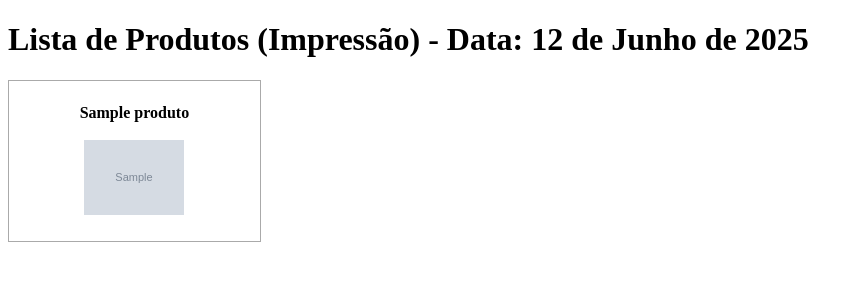
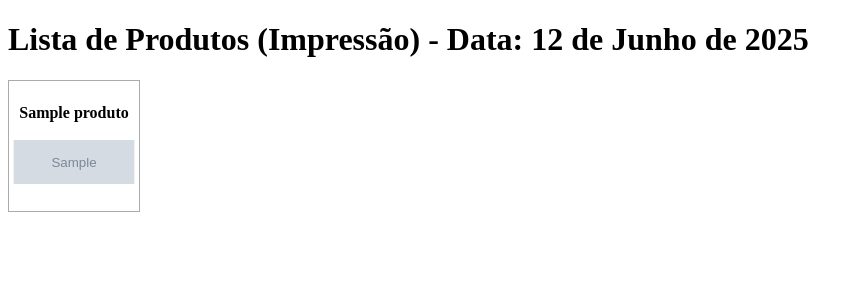
Before and after one commit to ReverseCall/assai_tabelas, a Django app: page /imprimir/ in a window 1280 px wide. Shown: the top 300 px of the page, without its empty margins (0-863 px from the left). Run offline with Django 5.2, Linux system fonts and the light colour scheme; tables that the repository leaves empty hold one stand-in row (values such as "Sample post"); grey boxes marked "Sample" are stand-in pictures.

Commit message:
atualizando o css

```diff
--- a/produtos/templates/base.html
+++ b/produtos/templates/base.html
@@ -5,9 +5,7 @@
   <meta charset="UTF-8">
   <meta name="viewport" content="width=device-width, initial-scale=1.0">
 
-  {% block styles %}
-    <!-- quem herdar esse base poderá injetar seus próprios <link> ou <style> -->
-  {% endblock styles %}
+  {% block styles %}{% endblock styles %}
 
   <title>Meu Sistema de Produtos</title>
 </head>
--- a/produtos/templates/imprimir.html
+++ b/produtos/templates/imprimir.html
@@ -31,9 +31,7 @@
         {% endif %}
       </div>
 
-      {% if forloop.counter|divisibleby:"20" %}
-        <div class="page-break"></div>
-      {% endif %}
+
     {% endfor %}
   </div>
 {% endblock %}
--- a/static/css/style.css
+++ b/static/css/style.css
@@ -15,7 +15,7 @@
 /* Impressão em A4 (5 colunas) */
 .print-container {
   display: grid;
-  grid-template-columns: repeat(5, 1Fr);
+  grid-template-columns: repeat(7, 1Fr);
 
 }
 .print-item {
@@ -24,9 +24,8 @@
   text-align: center;
   display: flex;
   flex-direction: column;
-  max-height: 150px;
-  /* Ajuste modular de altura/largura, se necessário */
-  /* width: 120px; height: 180px; */
+  max-height: 120px;
+  max-width: 120px;
 }
 
 #image-produto {
@@ -34,18 +33,14 @@
 }
 
 #bar-code {
-  height: 50%;
-  width: auto;
-  object-fit: contain;
+  height: 37%;
+  width: 100%;
+  object-fit: cover;
+  transform: scale(1.01);
 }
 
 #texto {
   display: none;
-}
-
-/* Quebra de página a cada 20 itens */
-.page-break {
-  page-break-after: always;
 }
 
 /* Ajustes somente para impressão */
```
